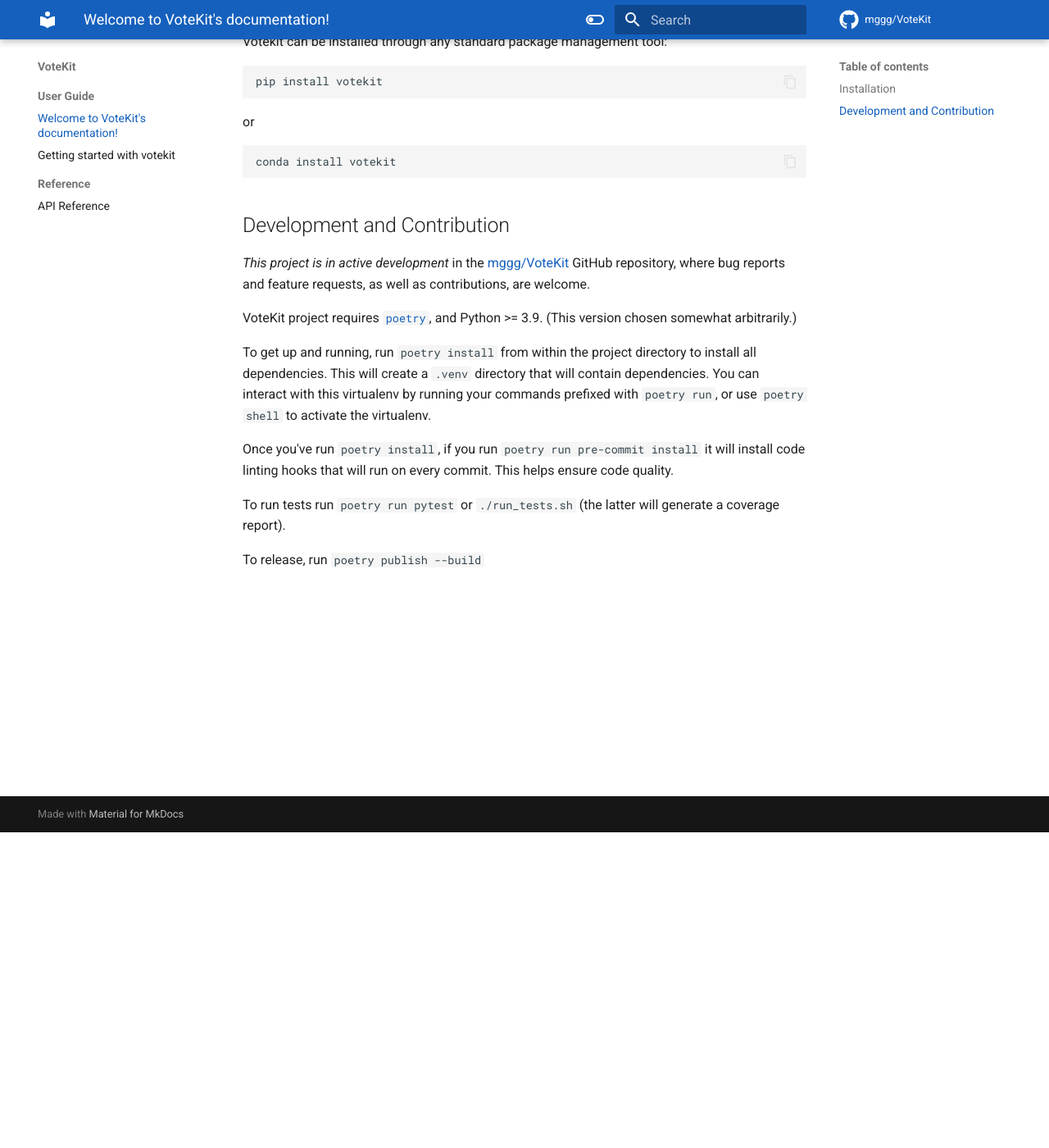
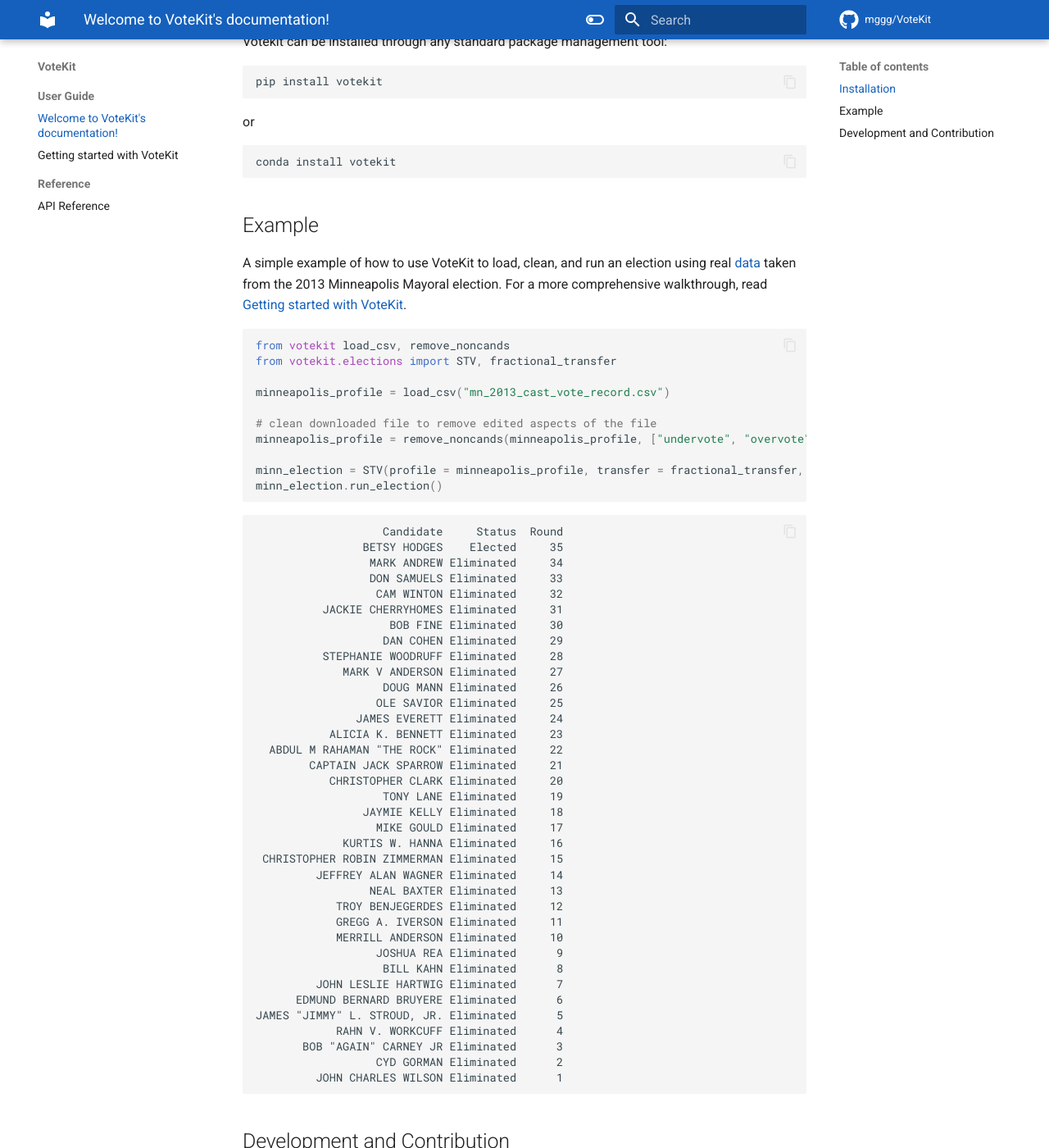
Before and after one commit to mggg/VoteKit, an MkDocs documentation site: the page built from docs/index.md, in a window 1280 px wide and 1400 px high, scrolled down 385 px. Shown: the whole window at 82% size. Built offline with MkDocs 1.6.1 and Material for MkDocs 9.7.7, drawn with Linux system fonts in a browser that asks for light colours; comment, search, counter and statistics services are not loaded.

Commit message:
added example to readme

````diff
--- a/docs/index.md
+++ b/docs/index.md
@@ -21,6 +21,60 @@
 
     conda install votekit
 
+## Example
+
+A simple example of how to use VoteKit to load, clean, and run an election using real [data](https://vote.minneapolismn.gov/results-data/election-results/2013/mayor/) taken from the 2013 Minneapolis Mayoral election. For a more comprehensive walkthrough, read [Getting started with VoteKit](getting_started.md).
+
+```python
+from votekit load_csv, remove_noncands
+from votekit.elections import STV, fractional_transfer
+
+minneapolis_profile = load_csv("mn_2013_cast_vote_record.csv")
+
+# clean downloaded file to remove edited aspects of the file
+minneapolis_profile = remove_noncands(minneapolis_profile, ["undervote", "overvote", "UWI"])
+
+minn_election = STV(profile = minneapolis_profile, transfer = fractional_transfer, seats = 1)
+minn_election.run_election()
+```
+
+                       Candidate     Status  Round
+                    BETSY HODGES    Elected     35
+                     MARK ANDREW Eliminated     34
+                     DON SAMUELS Eliminated     33
+                      CAM WINTON Eliminated     32
+              JACKIE CHERRYHOMES Eliminated     31
+                        BOB FINE Eliminated     30
+                       DAN COHEN Eliminated     29
+              STEPHANIE WOODRUFF Eliminated     28
+                 MARK V ANDERSON Eliminated     27
+                       DOUG MANN Eliminated     26
+                      OLE SAVIOR Eliminated     25
+                   JAMES EVERETT Eliminated     24
+               ALICIA K. BENNETT Eliminated     23
+      ABDUL M RAHAMAN "THE ROCK" Eliminated     22
+            CAPTAIN JACK SPARROW Eliminated     21
+               CHRISTOPHER CLARK Eliminated     20
+                       TONY LANE Eliminated     19
+                    JAYMIE KELLY Eliminated     18
+                      MIKE GOULD Eliminated     17
+                 KURTIS W. HANNA Eliminated     16
+     CHRISTOPHER ROBIN ZIMMERMAN Eliminated     15
+             JEFFREY ALAN WAGNER Eliminated     14
+                     NEAL BAXTER Eliminated     13
+                TROY BENJEGERDES Eliminated     12
+                GREGG A. IVERSON Eliminated     11
+                MERRILL ANDERSON Eliminated     10
+                      JOSHUA REA Eliminated      9
+                       BILL KAHN Eliminated      8
+             JOHN LESLIE HARTWIG Eliminated      7
+          EDMUND BERNARD BRUYERE Eliminated      6
+    JAMES "JIMMY" L. STROUD, JR. Eliminated      5
+                RAHN V. WORKCUFF Eliminated      4
+           BOB "AGAIN" CARNEY JR Eliminated      3
+                      CYD GORMAN Eliminated      2
+             JOHN CHARLES WILSON Eliminated      1
+
 ## Development and Contribution
 *This project is in active development* in the [mggg/VoteKit](https://github.com/mggg/VoteKit) GitHub repository, where bug reports and feature requests, as well as contributions, are welcome.
 
@@ -32,4 +86,4 @@
 
 To run tests run `poetry run pytest` or `./run_tests.sh` (the latter will generate a coverage report).
 
-To release, run `poetry publish --build`
+To release, run `poetry publish --build`.
````
Also changed, not shown: README.md (+55 -1 lines), docs/getting_started.md (+1 -1 lines), 1 other file.
